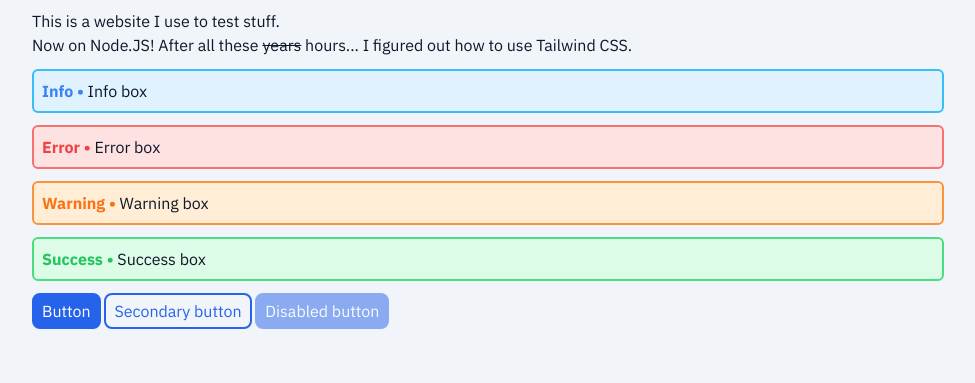
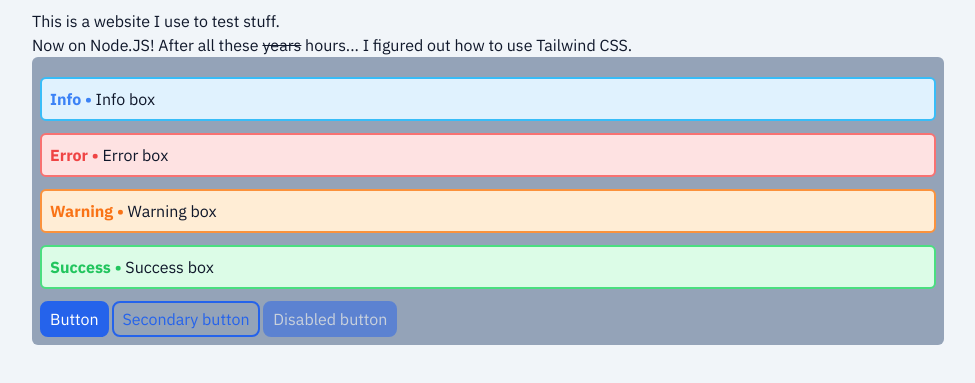
Before and after one commit to Paralaxial/test-1, a website: page src/main/index.html in a window 1280 px wide. Shown: the part 131-514 px from the top of the page, without its empty margins (152-1127 px from the left). Drawn offline with nearby package versions, Linux system fonts and the light colour scheme.

Commit message:
added a seperate section for showcase

```diff
--- a/src/main/index.html
+++ b/src/main/index.html
@@ -19,6 +19,7 @@
     </div>
     <p>This is a website I use to test stuff.<br>
     Now on Node.JS! After all these <s>years</s> hours... I figured out how to use Tailwind CSS.</p>
+    <div class="bg-slate-400 rounded-md p-2" id="showcase">
       <div class="bg-sky-100 dark:bg-sky-800 border-solid border-2 border-sky-400 dark:border-sky-600 rounded-md my-3" id="info-box">
         <p class="m-2 text-left"><b class="text-blue-500 dark:text-blue-300">Info &bull;</b> Info box</p>
       </div>
@@ -35,5 +36,6 @@
       <button class="focus:ring-2 ring-blue-400 border-2 border-blue-600 rounded-lg px-2 py-1 hover:bg-blue-600 text-blue-600 hover:text-white transition ease-in duration-150">Secondary button</button>
       <button class="focus:ring-2 ring-blue-400 text-white border-2 border-blue-600 bg-blue-600 rounded-lg px-2 py-1 hover:bg-blue-800 hover:border-blue-800 transition ease-in duration-150 disabled:opacity-50 disabled:cursor-not-allowed" disabled>Disabled button</button>
     </div>
+  </div>
 </body>
 </html>
```
Also changed, not shown: src/main/style.css. Lines whose indentation alone changed are shown as unchanged.
